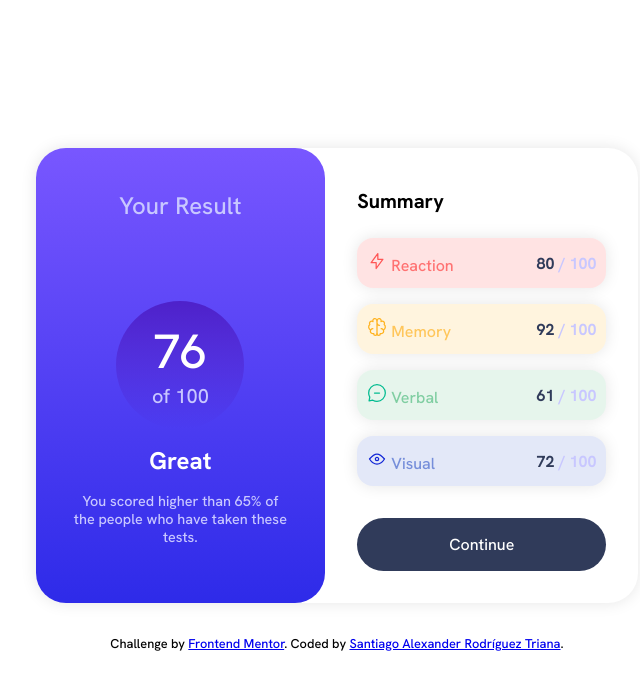
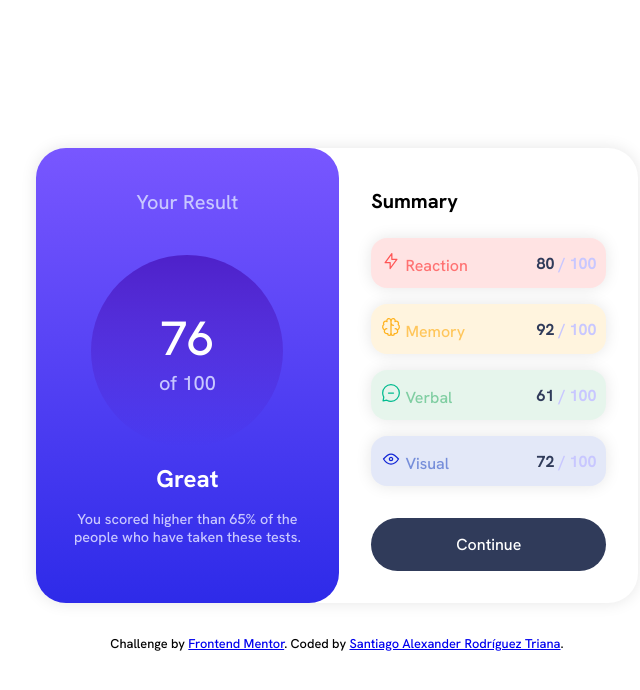
Before and after one commit to Trianon27/results-summary-component, a plain HTML site: page index.html in a window 1280 px wide. Shown: the whole page, without its empty margins (303-943 px from the left). Drawn offline with Linux system fonts and the light colour scheme.

Commit message:
Last corrections

```diff
--- a/styles/style.css
+++ b/styles/style.css
@@ -49,17 +49,17 @@ header{
 }
 
 header h3{
-    font-size: 1.5rem;
+    font-size: 1.25rem;
     color: hsl(241, 100%, 89%);
-    margin-bottom: 2rem;
+    margin-bottom: 2.5rem;
     font-weight: 500;
 }
 
 header section{
     border-radius: 100%;
     background: linear-gradient(180deg, hsla(256, 72%, 46%, 1), hsla(241, 72%, 46%, 0));
-    width: 8rem;
-    height: 8rem;
+    width: 12rem;
+    height: 12rem;
     display: flex;
     flex-direction: column;
     justify-content: center;
@@ -183,15 +183,11 @@ main button:hover{
 
     header {
         height: 100%;
-        width: 90%;
+        width: 100%;
         border-radius: 30px;
 
     }
 
-    header h3{
-        margin-bottom: 5rem;
-
-    }
 
 }
 
```
